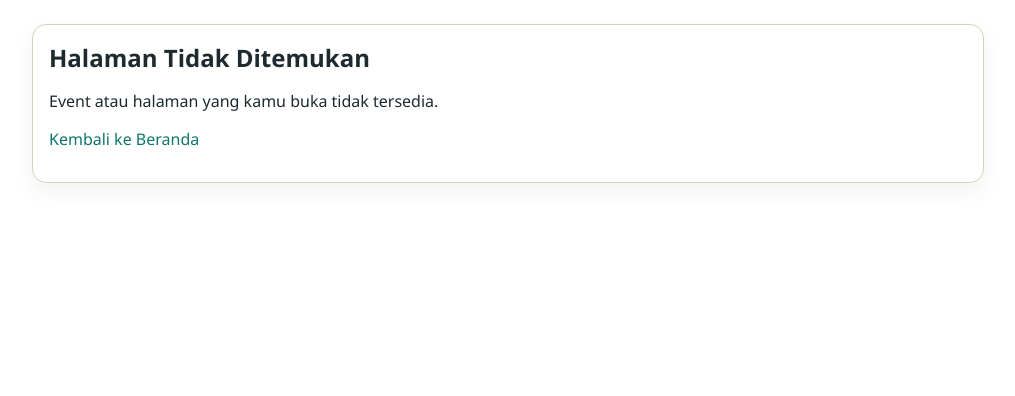
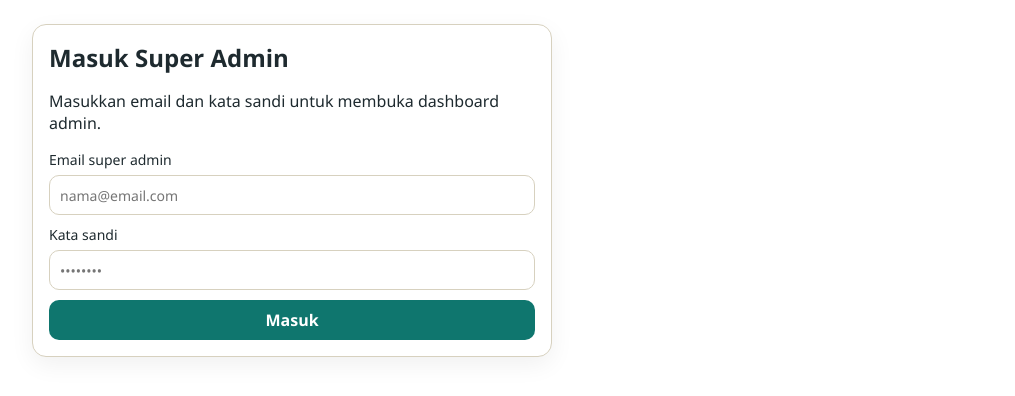
Before and after one commit to panglimadomino/id_fes_2026, a Next.js app: page /admin/login in a window 1280 px wide. Before the commit this address had no page. Shown: the top 396 px of the page, without its empty margins (132-1147 px from the left). Built offline with nearby package versions, Linux system fonts and the light colour scheme; no server answers.

Commit message:
tambah login super admin + proteksi akses admin

```diff
--- /dev/null
+++ b/app/admin/login/login-form.tsx
@@ -0,0 +1,70 @@
+"use client";
+
+import { FormEvent, useState } from "react";
+import { useRouter } from "next/navigation";
+
+export default function AdminLoginForm() {
+  const router = useRouter();
+  const [email, setEmail] = useState("");
+  const [password, setPassword] = useState("");
+  const [loading, setLoading] = useState(false);
+  const [error, setError] = useState<string | null>(null);
+
+  async function onSubmit(e: FormEvent<HTMLFormElement>) {
+    e.preventDefault();
+    setLoading(true);
+    setError(null);
+
+    try {
+      const res = await fetch("/api/admin/login", {
+        method: "POST",
+        headers: { "Content-Type": "application/json" },
+        body: JSON.stringify({ email, password }),
+      });
+
+      const payload = (await res.json().catch(() => ({}))) as {
+        ok?: boolean;
+        error?: string;
+      };
+
+      if (!res.ok || !payload.ok) {
+        setError(payload.error ?? "Gagal masuk. Coba lagi.");
+        return;
+      }
+
+      router.push("/admin");
+      router.refresh();
+    } finally {
+      setLoading(false);
+    }
+  }
+
+  return (
+    <form className="form-grid" onSubmit={onSubmit}>
+      <label>
+        Email super admin
+        <input
+          type="email"
+          value={email}
+          onChange={(e) => setEmail(e.target.value)}
+          placeholder="nama@email.com"
+          required
+        />
+      </label>
+      <label>
+        Kata sandi
+        <input
+          type="password"
+          value={password}
+          onChange={(e) => setPassword(e.target.value)}
+          placeholder="••••••••"
+          required
+        />
+      </label>
+      <button type="submit" disabled={loading}>
+        {loading ? "Memproses..." : "Masuk"}
+      </button>
+      {error ? <p className="err">{error}</p> : null}
+    </form>
+  );
+}
--- /dev/null
+++ b/app/admin/login/page.tsx
@@ -0,0 +1,22 @@
+import { redirect } from "next/navigation";
+import AdminLoginForm from "./login-form";
+import { getSuperAdminFromSession } from "@/lib/auth/admin-session";
+
+export const dynamic = "force-dynamic";
+
+export default async function AdminLoginPage() {
+  const admin = await getSuperAdminFromSession();
+  if (admin) redirect("/admin");
+
+  return (
+    <div className="page-wrap">
+      <div className="grid">
+        <section className="panel" style={{ maxWidth: 520 }}>
+          <h1>Masuk Super Admin</h1>
+          <p>Masukkan email dan kata sandi untuk membuka dashboard admin.</p>
+          <AdminLoginForm />
+        </section>
+      </div>
+    </div>
+  );
+}
--- /dev/null
+++ b/app/api/admin/login/route.ts
@@ -0,0 +1,64 @@
+import { NextResponse } from "next/server";
+import { cookies } from "next/headers";
+import {
+  ADMIN_SESSION_COOKIE,
+  createSupabaseAuthClient,
+} from "@/lib/auth/admin-session";
+import { createAdminSupabaseClient } from "@/lib/supabase/admin-client";
+
+type LoginPayload = {
+  email?: string;
+  password?: string;
+};
+
+export async function POST(req: Request) {
+  const body = (await req.json().catch(() => ({}))) as LoginPayload;
+  const email = (body.email ?? "").trim();
+  const password = body.password ?? "";
+
+  if (!email || !password) {
+    return NextResponse.json(
+      { ok: false, error: "Email dan kata sandi wajib diisi." },
+      { status: 400 },
+    );
+  }
+
+  const supabaseAuth = createSupabaseAuthClient();
+  const { data: signInData, error: signInError } =
+    await supabaseAuth.auth.signInWithPassword({
+      email,
+      password,
+    });
+
+  if (signInError || !signInData.session || !signInData.user) {
+    return NextResponse.json(
+      { ok: false, error: "Email atau kata sandi tidak valid." },
+      { status: 401 },
+    );
+  }
+
+  const supabaseAdmin = createAdminSupabaseClient();
+  const { data: roleRow, error: roleError } = await supabaseAdmin
+    .from("user_global_roles")
+    .select("role")
+    .eq("user_id", signInData.user.id)
+    .maybeSingle();
+
+  if (roleError || roleRow?.role !== "super_admin") {
+    return NextResponse.json(
+      { ok: false, error: "Akses ditolak. Akun ini bukan super admin." },
+      { status: 403 },
+    );
+  }
+
+  const cookieStore = await cookies();
+  cookieStore.set(ADMIN_SESSION_COOKIE, signInData.session.access_token, {
+    httpOnly: true,
+    secure: process.env.NODE_ENV === "production",
+    sameSite: "lax",
+    path: "/",
+    maxAge: 60 * 60 * 8,
+  });
+
+  return NextResponse.json({ ok: true });
+}
--- /dev/null
+++ b/app/api/admin/logout/route.ts
@@ -0,0 +1,9 @@
+import { NextResponse } from "next/server";
+import { cookies } from "next/headers";
+import { ADMIN_SESSION_COOKIE } from "@/lib/auth/admin-session";
+
+export async function POST(req: Request) {
+  const cookieStore = await cookies();
+  cookieStore.delete(ADMIN_SESSION_COOKIE);
+  return NextResponse.redirect(new URL("/admin/login", req.url));
+}
--- a/app/page.tsx
+++ b/app/page.tsx
@@ -15,7 +15,7 @@ export default function HomePage() {
             <a href="#events">Event</a>
             <a href="#why">Keunggulan</a>
             <a href="#contact">Kontak</a>
-            <Link href="/admin" className="main-nav__login">
+            <Link href="/admin/login" className="main-nav__login">
               Masuk
             </Link>
           </nav>
--- /dev/null
+++ b/lib/auth/admin-session.ts
@@ -0,0 +1,47 @@
+import { cookies } from "next/headers";
+import { createClient } from "@supabase/supabase-js";
+import { createAdminSupabaseClient } from "@/lib/supabase/admin-client";
+
+export const ADMIN_SESSION_COOKIE = "idfes_admin_session";
+
+function getSupabasePublicEnv() {
+  const url = process.env.NEXT_PUBLIC_SUPABASE_URL;
+  const anonKey = process.env.NEXT_PUBLIC_SUPABASE_ANON_KEY;
+
+  if (!url || !anonKey) {
+    throw new Error("Missing NEXT_PUBLIC_SUPABASE_URL or NEXT_PUBLIC_SUPABASE_ANON_KEY");
+  }
+
+  return { url, anonKey };
+}
+
+export function createSupabaseAuthClient() {
+  const { url, anonKey } = getSupabasePublicEnv();
+  return createClient(url, anonKey, {
+    auth: { persistSession: false, autoRefreshToken: false },
+  });
+}
+
+export async function getSuperAdminFromSession() {
+  const cookieStore = await cookies();
+  const token = cookieStore.get(ADMIN_SESSION_COOKIE)?.value;
+  if (!token) return null;
+
+  const supabaseAuth = createSupabaseAuthClient();
+  const { data: authData, error: authError } = await supabaseAuth.auth.getUser(token);
+  if (authError || !authData.user) return null;
+
+  const supabaseAdmin = createAdminSupabaseClient();
+  const { data: roleRow, error: roleError } = await supabaseAdmin
+    .from("user_global_roles")
+    .select("role")
+    .eq("user_id", authData.user.id)
+    .maybeSingle();
+
+  if (roleError || roleRow?.role !== "super_admin") return null;
+
+  return {
+    id: authData.user.id,
+    email: authData.user.email ?? "",
+  };
+}
```
Also changed, not shown: app/admin/page.tsx (+11 -0 lines).
